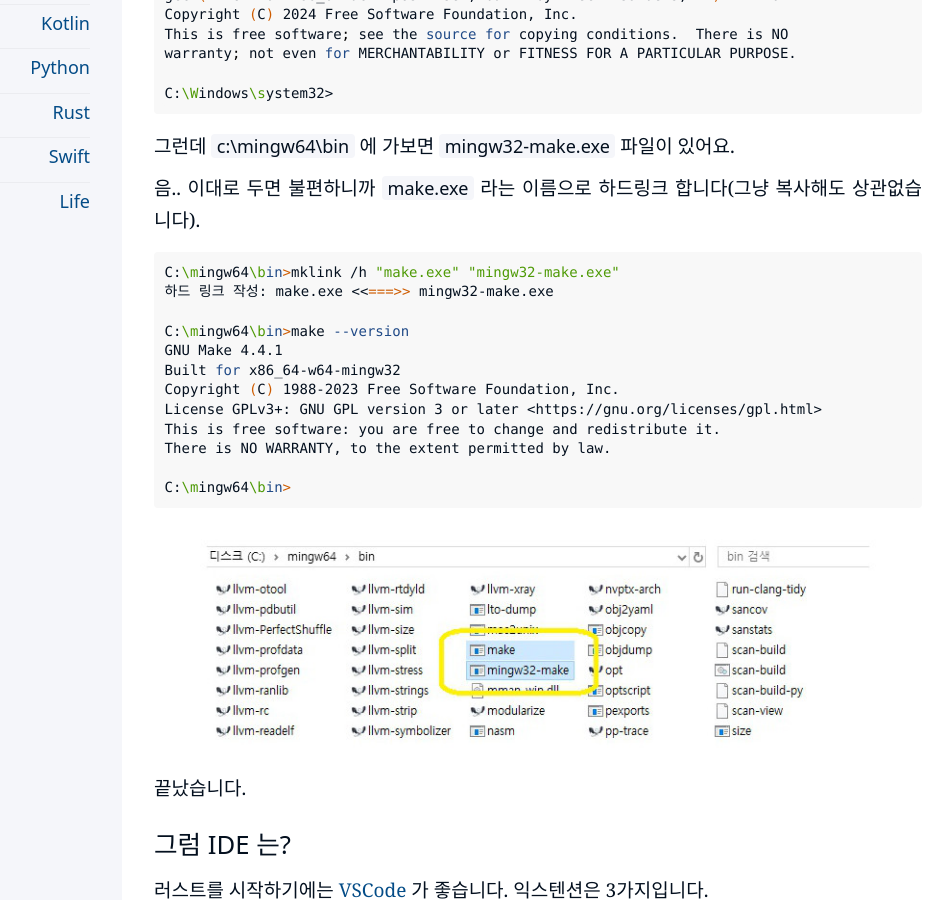
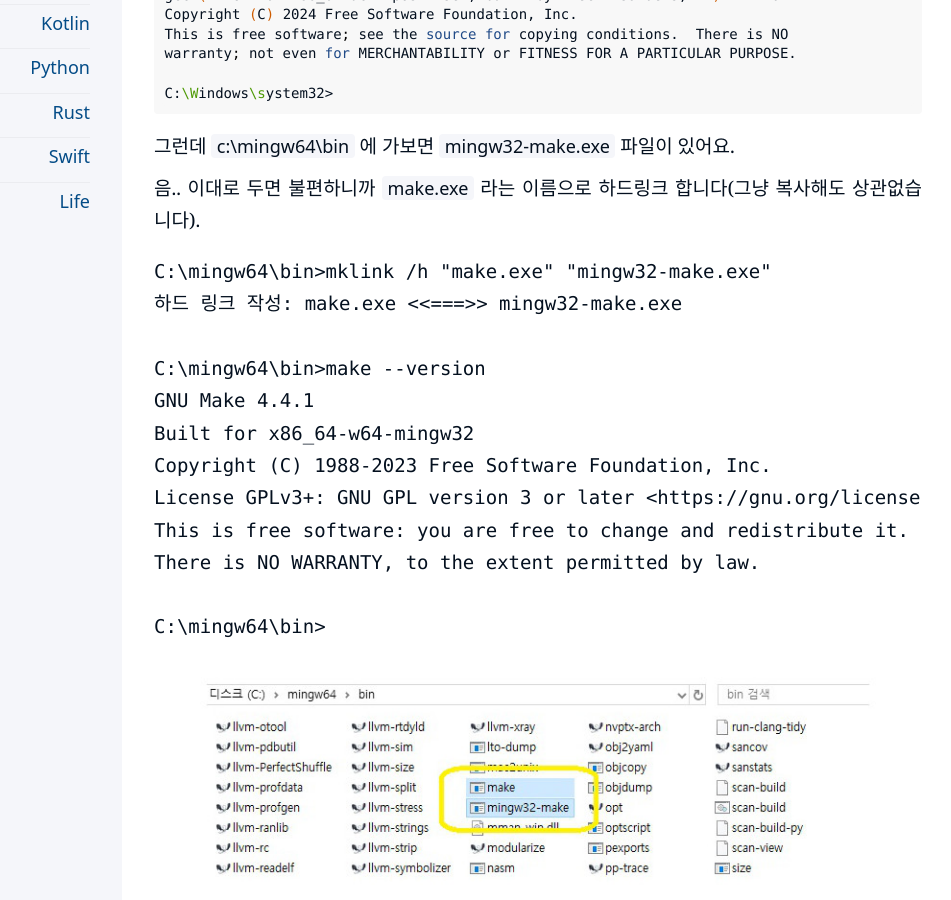
Before and after one commit to kiroshin/kiroshin.github.io, a Jekyll site: the page built from _posts/2024-10-28-rust-windows-install.md, in a window 1280 px wide and 900 px high, scrolled down 5089 px. Shown: the whole window, without its empty margins (198-1149 px from the left). Built offline with Jekyll 4.4.1, drawn with Linux system fonts in a browser that asks for light colours.

Commit message:
Update 2024-10-28-rust-windows-install.md

````diff
--- a/_posts/2024-10-28-rust-windows-install.md
+++ b/_posts/2024-10-28-rust-windows-install.md
@@ -169,7 +169,7 @@ C:\Windows\system32>
 음.. 이대로 두면 불편하니까 `make.exe` 라는 이름으로 하드링크 합니다(그냥 복사해도 상관없습니다).
 
 
-```shell
+```cmd
 C:\mingw64\bin>mklink /h "make.exe" "mingw32-make.exe"
 하드 링크 작성: make.exe <<===>> mingw32-make.exe
 
````
